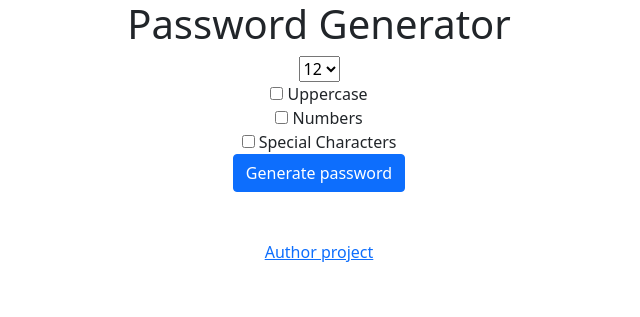
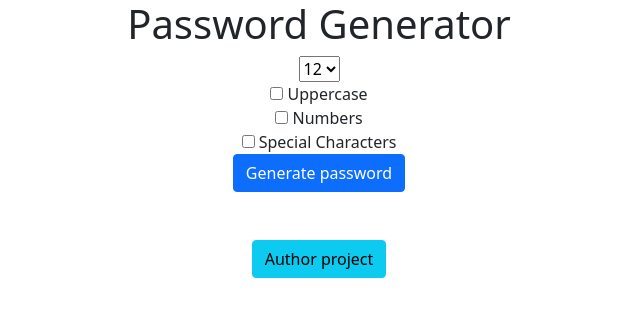
Before and after one commit to Reznick3320/django-passwor-generator, a Django app: page / in a window 1280 px wide. Shown: the top 317 px of the page, without its empty margins (321-961 px from the left). Run offline with Django 3.2, Linux system fonts and the light colour scheme.

Commit message:
Add class

```diff
--- a/generator/templates/generator/home.html
+++ b/generator/templates/generator/home.html
@@ -38,7 +38,7 @@
     <br>
     <br>
 
-    <a href="{% url 'author' %}">Author project</a>
+    <a href="{% url 'author' %}" class="btn btn-info">Author project</a>
     </div>
 </body>
 </html>
```
